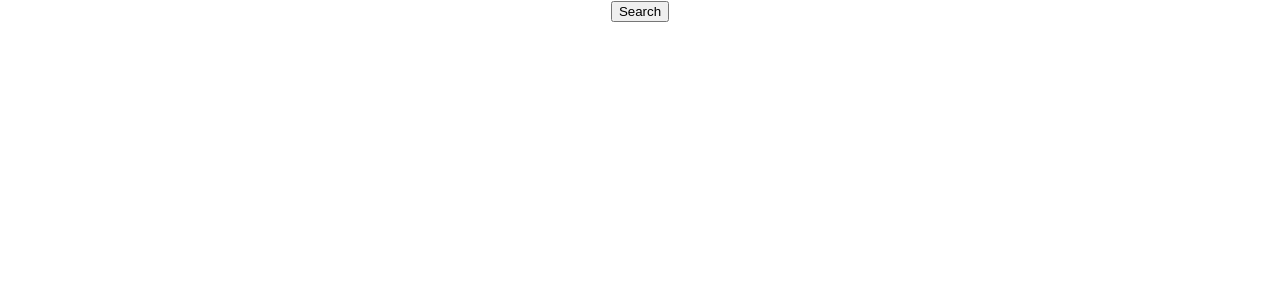
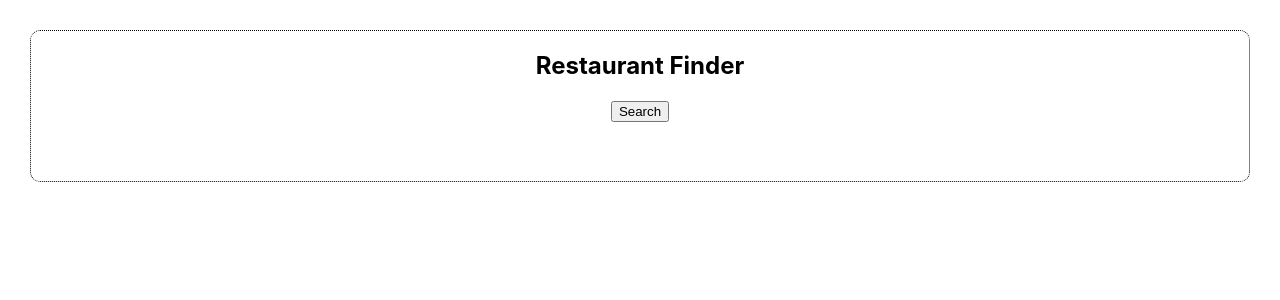
Before and after one commit to katamatata/restaurant-finder, a React (Create React App) app: page / in a window 1280 px wide. Shown: the top 300 px of the page. Built offline with nearby package versions, Linux system fonts and the light colour scheme.

Commit message:
Remove Comments

```diff
--- a/src/App.js
+++ b/src/App.js
@@ -1,7 +1,7 @@
 import React from "react";
 import "./App.css";
 import { BrowserRouter, Switch, Route } from "react-router-dom";
-import Restaurant from "./pages/RestaurantFrontPage";
+import RestaurantsListingPage from "./pages/RestaurantFrontPage";
 function App(){
   return (
     <BrowserRouter>
@@ -10,7 +10,7 @@ function App(){
           <Route
             path="/"
             exact
-            component={Restaurant}
+            component={RestaurantsListingPage}
           />
           <Route
             path="/:id"
--- a/src/components/RestaurantNameList.js
+++ b/src/components/RestaurantNameList.js
@@ -14,15 +14,15 @@ const RestaurantNameList = props => {
           className="restaurant-image"
           src={props.icon ? props.icon : errorImage}
           alt="icon"
-        />{" "}
+        />
       </div>
-      <text > {props.name} </text>{" "}
+      <text > {props.name} </text>
       <div className="inlineStyle" style={{ marginLeft: "5px" }}>
         <img src={starImage} alt="star" style={{ width: "15px", height: "15px" }} />
         <text>{props.rating}/5({props.user_ratings_total})</text>
       </div>
       <div className="inlneStyle">
-        <text > {props.formatted_address} </text>{" "}
+        <text > {props.formatted_address} </text>
         <a href={props.photos[0].html_attributions[0]} rel="noopener noreferrer"
           target="_blank" >
           <img src={mapImage} alt="map" style={{ width: "20px", height: "20px" }} />
--- a/src/components/nameListStyle.css
+++ b/src/components/nameListStyle.css
@@ -21,7 +21,7 @@
     left: 85%;
     border: 1px solid;
     border-radius: 40px;
-    background: rgb(224, 174, 129);
+    background: rgb(233, 235, 168);
   }
 
   .inlineStyle {
@@ -30,8 +30,15 @@
     text-align: left;
 
   }
-  /* text {
+  text {
     font-size: 15px;
     text-align: left;
     width: 120px;
-  } */
+  }
+  .header-style{
+    text-align: center;
+    height: 150px;
+    border: 1px dotted black;
+    border-radius: 10px;
+    margin: 30px;
+  }
--- a/src/pages/RestaurantFrontPage.js
+++ b/src/pages/RestaurantFrontPage.js
@@ -17,7 +17,6 @@ class Restaurant extends React.Component {
     this.setState({
       restaurantNameList: data.results
     });
-    console.log(data.results);
   };
 
   render() {
@@ -25,17 +24,18 @@ class Restaurant extends React.Component {
 
     return (
       <div>
-        <div style={{ textAlign: "center" }}>
-          <button onClick={this.loadData}>Search</button>
+        <div className="header-style">
+          <h2>Restaurant Finder</h2>
+          <button onClick={this.loadData}> Search </button>
+
         </div>
-        <div >
+        <div className="nameListContainerStyle" >
           {restaurantNameList.map(itemObject => (
             <div className="gridlist">
               <RestaurantNameList {...itemObject} />
             </div>
           ))}
         </div>
-        {/* end return */}
       </div>
     );
   }
--- a/src/styles.css
+++ b/src/styles.css
@@ -5,3 +5,9 @@
     display: inline-grid;
     grid-template-columns: auto auto auto;
   }
+  .nameListContainerStyle{
+    text-align: center;
+    width: 85%;
+    position: relative;
+    left: 10%;
+  }
```
